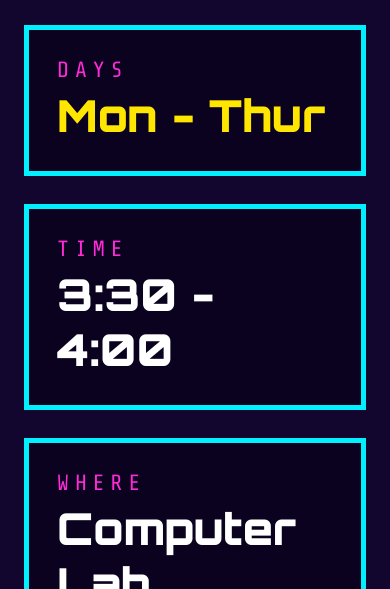
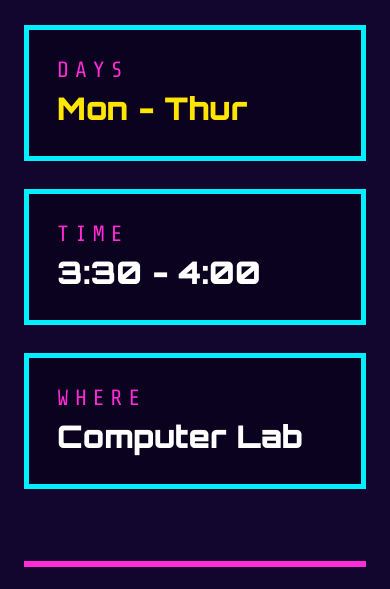
Before and after one commit to danmckeemain-lang/coding-club, a plain HTML site: page index.html in a window 390 px wide. Shown: the part 1960-2549 px from the top of the page. Drawn offline with nearby package versions, Linux system fonts and the light colour scheme.

Commit message:
Keep schedule values on one line on phones

```diff
--- a/index.html
+++ b/index.html
@@ -59,15 +59,15 @@ html,body{margin:0;background:#12062E}
 <div style="display: flex; flex-wrap: wrap; gap: 28px">
 <div style="flex: 1 1 300px; box-sizing: border-box; border: 5px solid #00F0FF; background: #0B0220; padding: 28px; display: flex; flex-direction: column; gap: 6px">
 <div style="font-size: 22px; color: #FF2BD6; letter-spacing: 6px">DAYS</div>
-<div style="font-family: 'Orbitron', 'Arial Black', sans-serif; font-weight: 900; font-size: 44px; color: #FFE600">Mon - Thur</div>
+<div style="font-family: 'Orbitron', 'Arial Black', sans-serif; font-weight: 900; font-size: clamp(28px, 8vw, 44px); white-space: nowrap; color: #FFE600">Mon - Thur</div>
 </div>
 <div style="flex: 1 1 300px; box-sizing: border-box; border: 5px solid #00F0FF; background: #0B0220; padding: 28px; display: flex; flex-direction: column; gap: 6px">
 <div style="font-size: 22px; color: #FF2BD6; letter-spacing: 6px">TIME</div>
-<div style="font-family: 'Orbitron', 'Arial Black', sans-serif; font-weight: 900; font-size: 44px; color: #FFFFFF">3:30 - 4:00</div>
+<div style="font-family: 'Orbitron', 'Arial Black', sans-serif; font-weight: 900; font-size: clamp(28px, 8vw, 44px); white-space: nowrap; color: #FFFFFF">3:30 - 4:00</div>
 </div>
 <div style="flex: 1 1 300px; box-sizing: border-box; border: 5px solid #00F0FF; background: #0B0220; padding: 28px; display: flex; flex-direction: column; gap: 6px">
 <div style="font-size: 22px; color: #FF2BD6; letter-spacing: 6px">WHERE</div>
-<div style="font-family: 'Orbitron', 'Arial Black', sans-serif; font-weight: 900; font-size: 44px; color: #FFFFFF">Computer Lab</div>
+<div style="font-family: 'Orbitron', 'Arial Black', sans-serif; font-weight: 900; font-size: clamp(28px, 8vw, 44px); white-space: nowrap; color: #FFFFFF">Computer Lab</div>
 </div>
 </div>
 </div>
```
